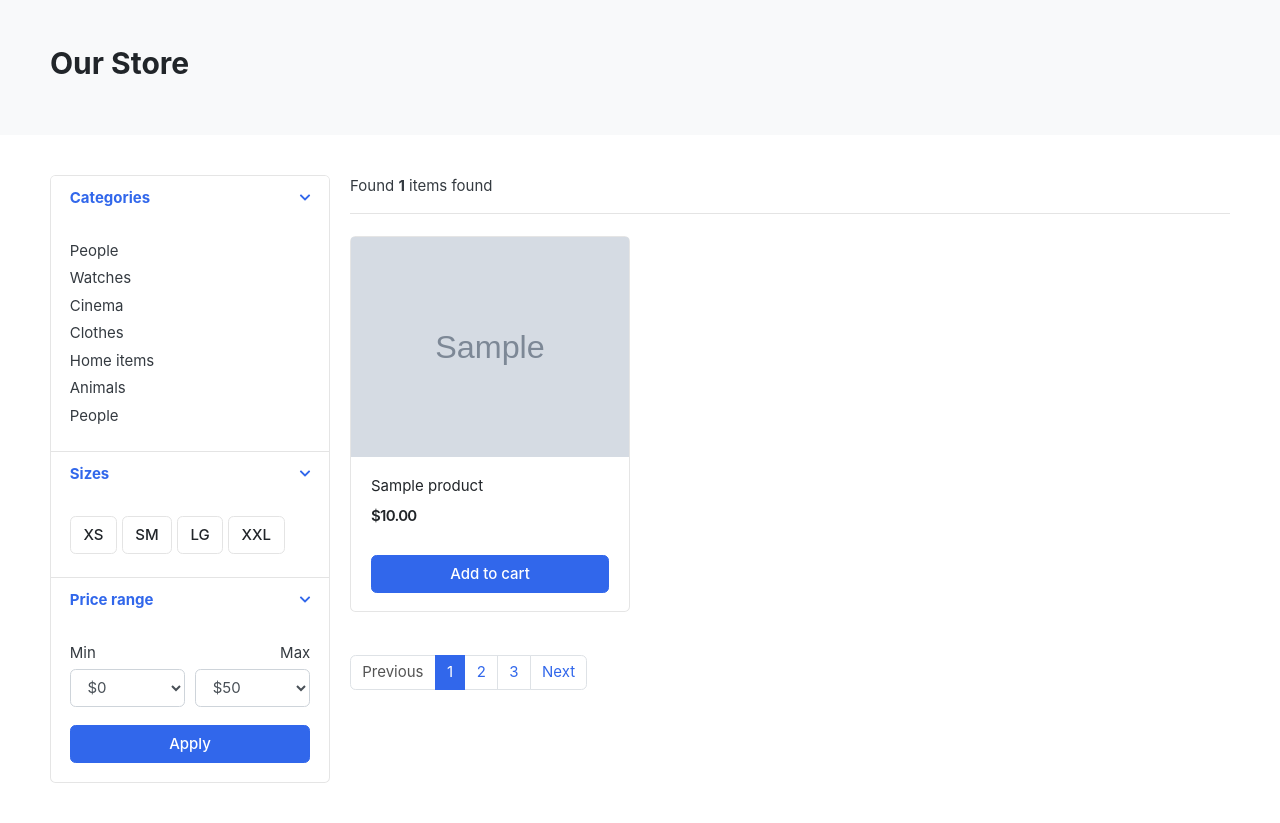
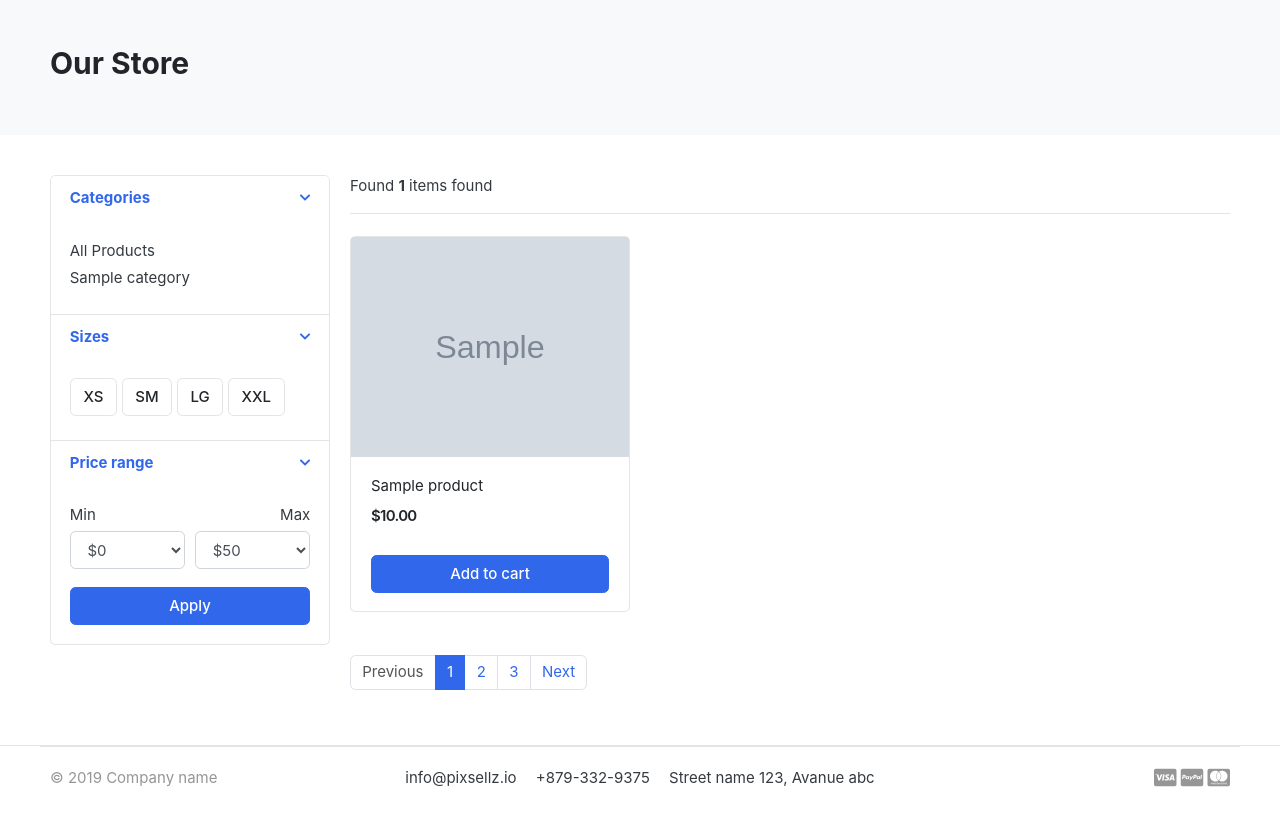
Before and after one commit to ealexisaraujo/django-ecommerce, a Django app: page /store/ in a window 1280 px wide. Shown: the part 119-942 px from the top of the page. After the commit the page ends 906 px from the top, so only its background shows below. Run offline with Django 3.2, Linux system fonts and the light colour scheme; tables that the repository leaves empty hold one stand-in row (values such as "Sample post"); grey boxes marked "Sample" are stand-in pictures; parts of the project's set-up code (start-up, migrations or seed data) failed here and were passed over; some libraries are stand-ins or nearby versions; some web fonts are replaced.

Commit message:
:sparkles: Display Categories in the Store Page

```diff
--- a/templates/includes/navbar.html
+++ b/templates/includes/navbar.html
@@ -49,6 +49,7 @@
               <i class="fa fa-bars"></i> All category
             </button>
             <div class="dropdown-menu">
+              <a class="dropdown-item" href="{% url 'store' %}">All Products</a>
               {% for category in links %}
               <a class="dropdown-item" href="{{category.get_url}}">{{ category.category_name }}</a>
               </a>
@@ -58,7 +59,7 @@
           <!-- category-wrap.// -->
         </div>
         <!-- col.// -->
-        <a href=" {% url 'store' %} " class="btn btn-outline-primary">Store</a>
+        <a href=" {% url 'store' %}" class="btn btn-outline-primary">Store</a>
         <div class="col-lg col-md-6 col-sm-12 col">
           <form action="#" class="search">
             <div class="input-group w-100">
--- a/templates/store/store.html
+++ b/templates/store/store.html
@@ -31,13 +31,10 @@
               <div class="card-body">
 
                 <ul class="list-menu">
-                  <li><a href="#">People </a></li>
-                  <li><a href="#">Watches </a></li>
-                  <li><a href="#">Cinema </a></li>
-                  <li><a href="#">Clothes </a></li>
-                  <li><a href="#">Home items </a></li>
-                  <li><a href="#">Animals</a></li>
-                  <li><a href="#">People </a></li>
+                  <li><a href="{% url 'store' %}">All Products </a></li>
+                  {% for category in links %}
+                  <li><a href="{{category.get_url}}">{{category.category_name}} </a></li>
+                  {% endfor %}
                 </ul>
 
               </div> <!-- card-body.// -->
```
